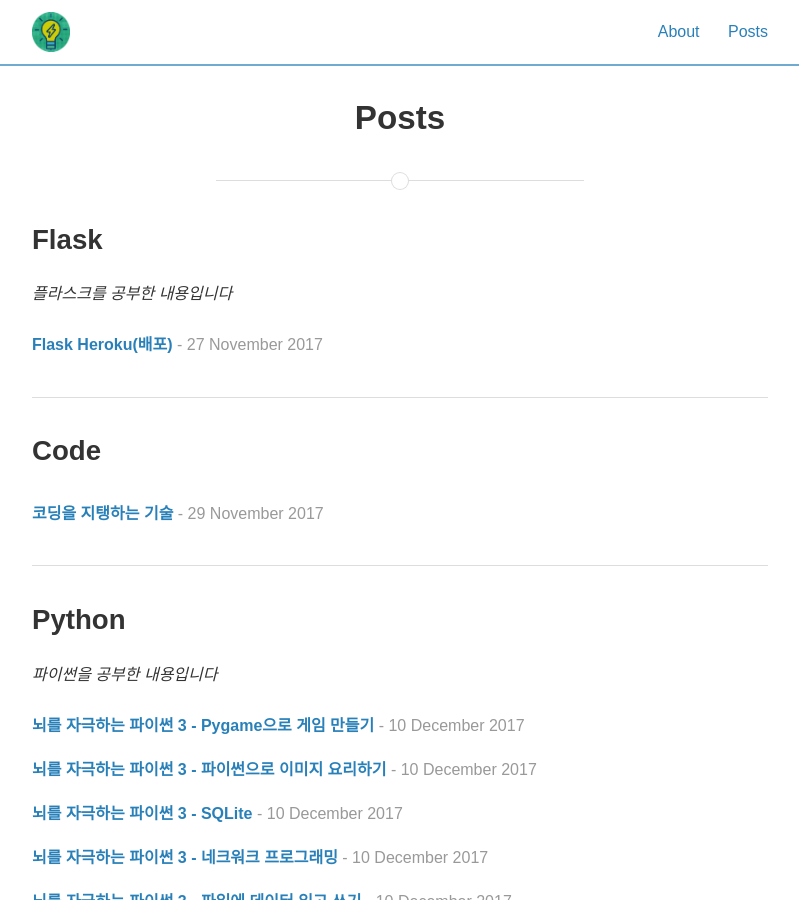
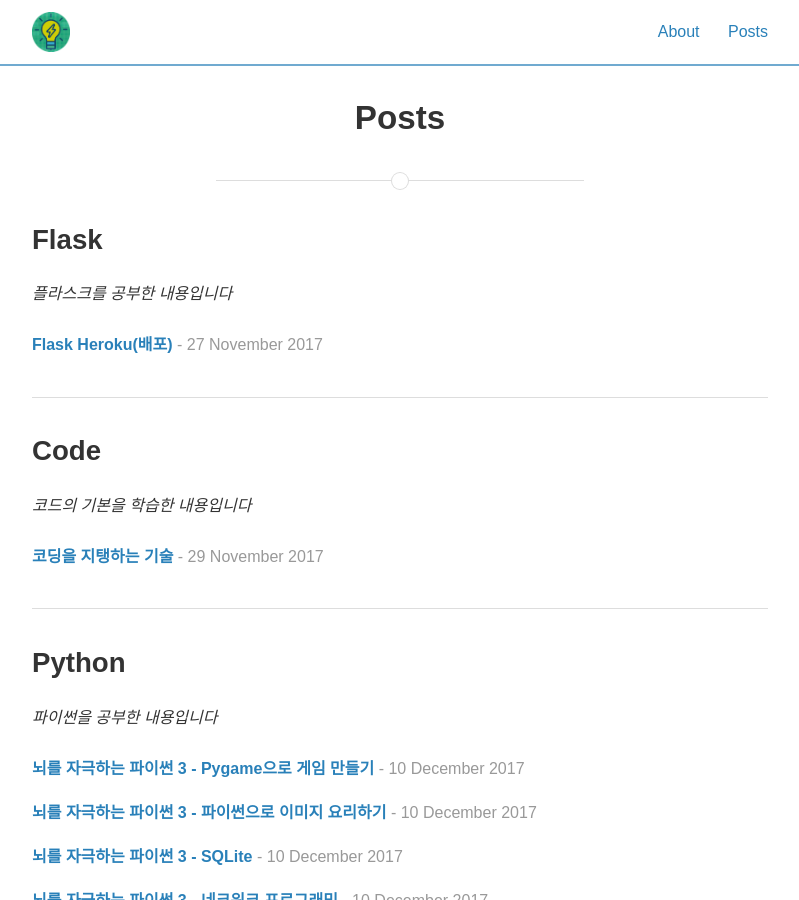
Before and after one commit to yoonkh/yoonkh.github.io, a Jekyll site: the page built from posts.html, in a window 1280 px wide and 900 px high. Shown: the whole window, without its empty margins (240-1039 px from the left). Built offline with Jekyll 4.4.1, drawn with Linux system fonts in a browser that asks for light colours; nearby versions of some CDN libraries.

Commit message:
Update _config.yml

```diff
--- a/_config.yml
+++ b/_config.yml
@@ -62,6 +62,9 @@ descriptions:
 
   - cat: Python
     desc: "파이썬을 공부한 내용입니다"
+
+  - cat: Code
+    desc: "코드의 기본을 학습한 내용입니다"
 
 # Social icons and sharing options
 #
```
